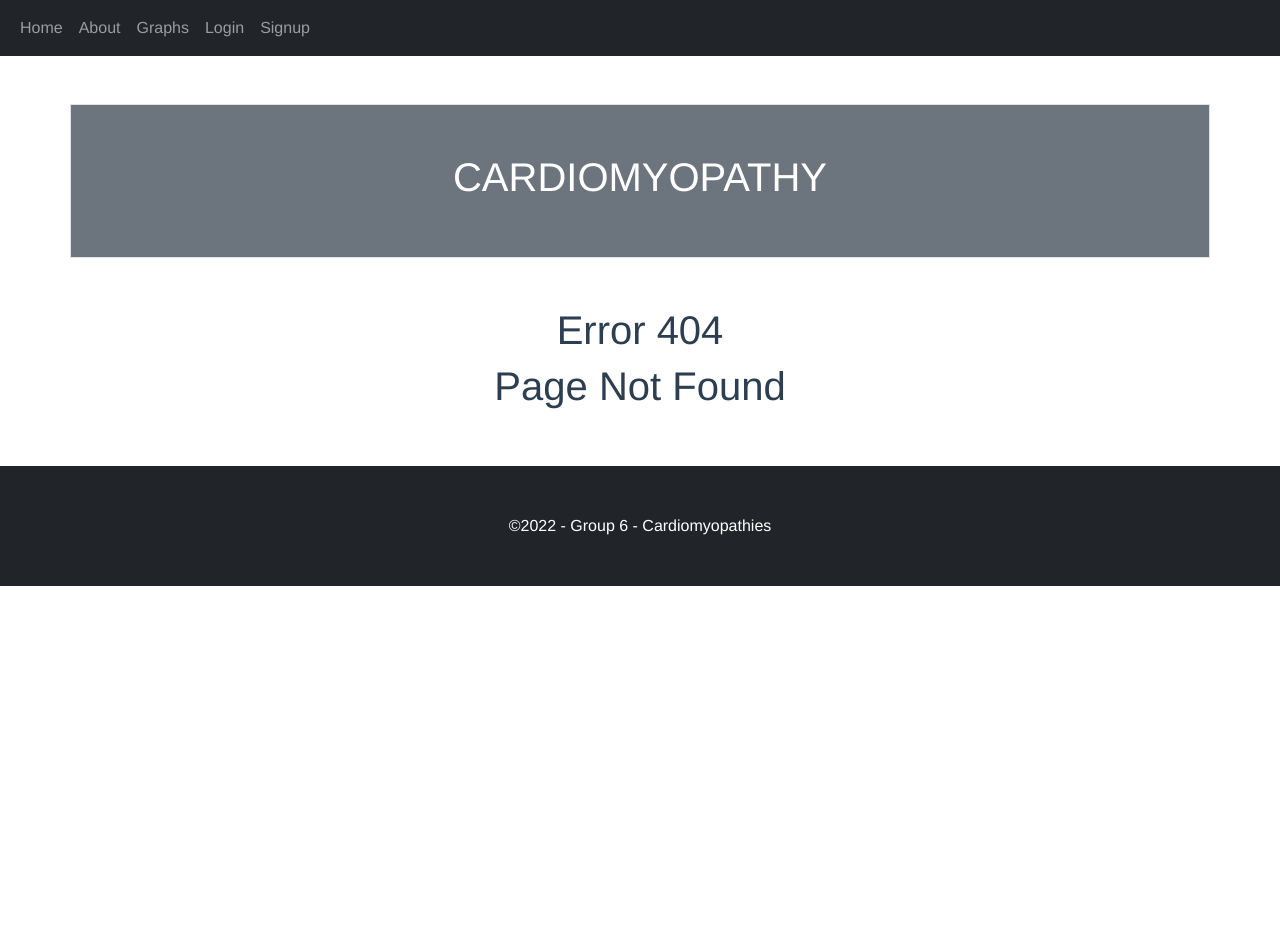
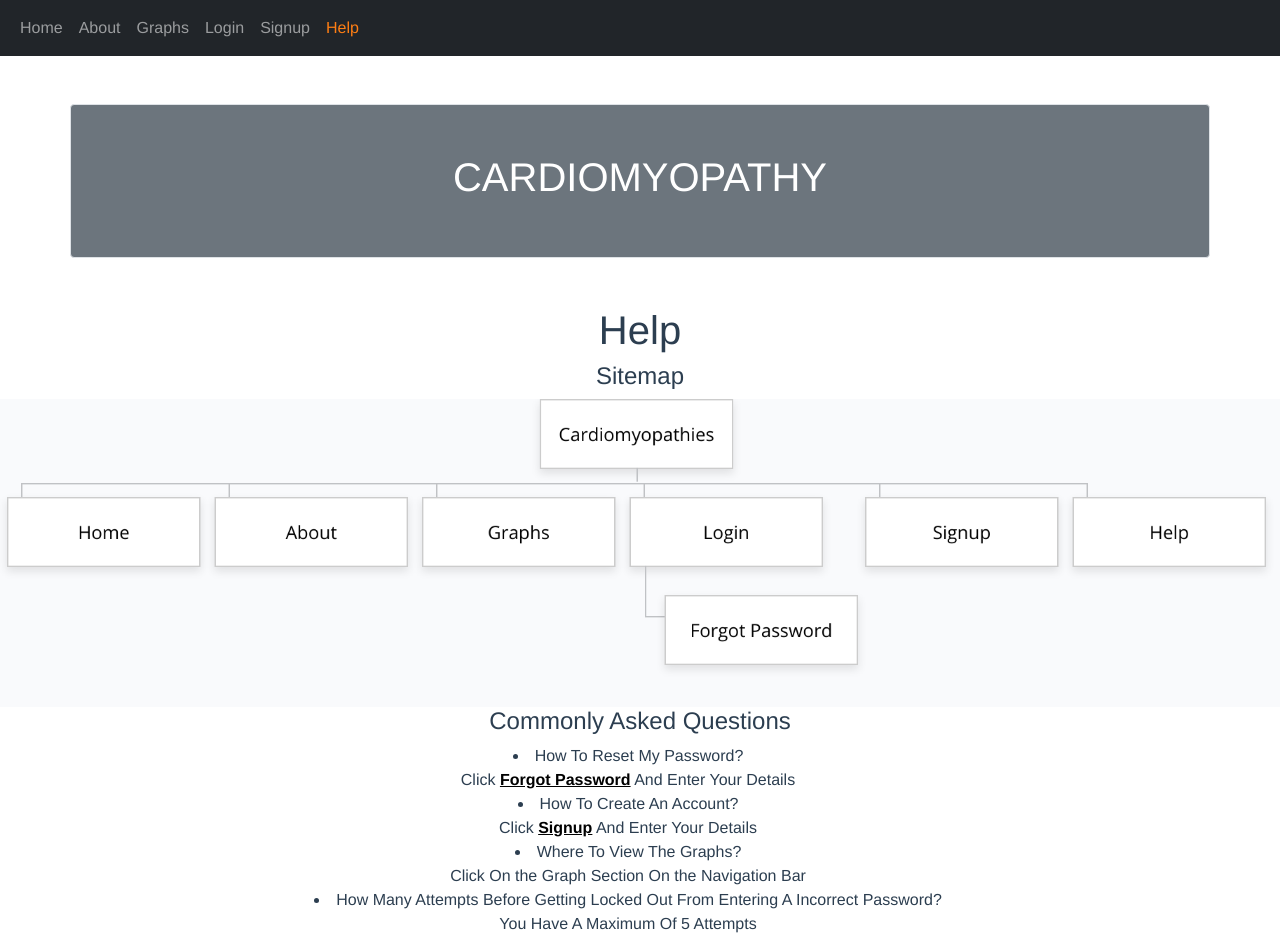
Before and after one commit to muneeb29/CentralRepo, a Vue app: page /help in a window 1280 px wide. Before the commit this address had no page. Shown: the top 952 px of the page. Before the commit the page ends 800 px from the top, so only its background shows below. Built offline with nearby package versions, Linux system fonts and the light colour scheme; the HTML template or start-up script is replaced by a standard one.

Commit message:
Added Reset Password Page And Created Help Page

```diff
--- a/src/App.vue
+++ b/src/App.vue
@@ -1,7 +1,7 @@
 <template>
   <navbar></navbar>
 
-  <div class="container p-5 my-5 border bg-secondary text-white">
+  <div class="container p-5 my-5 border bg-secondary text-white rounded">
     <h1 class="text-uppercase">Cardiomyopathy</h1>
   </div>
   <router-view />
--- a/src/components/NavBar.vue
+++ b/src/components/NavBar.vue
@@ -27,6 +27,11 @@
             >Signup</router-link
           >
         </li>
+                <li class="nav-item">
+          <router-link :to="{ name: 'Help' }" class="nav-link"
+            >Help</router-link
+          >
+        </li>
       </ul>
     </div>
   </nav>
--- a/src/router/index.js
+++ b/src/router/index.js
@@ -4,6 +4,8 @@ import About from '../views/About.vue'
 import Graphs from '../views/Graphs.vue'
 import Signup from '../views/Signup.vue'
 import Login from '../views/Login.vue'
+import Forgot from '../views/Forgot.vue'
+import Help from '../views/Help.vue'
 import Notfound from '../views/Notfound.vue'
 
 const routes = [
@@ -33,6 +35,16 @@ const routes = [
     component: Login
   },
   {
+    path: '/forgot',
+    name: 'Forgot',
+    component: Forgot
+  },
+  {
+    path: '/help',
+    name: 'Help',
+    component: Help
+  },
+  {
     path: "/:catchAll(.*)",
     name: "Notfound",
     component: Notfound,
--- /dev/null
+++ b/src/views/Forgot.vue
@@ -0,0 +1,44 @@
+<template>
+  <div class="container py-5 h-100">
+    <div class="row d-flex justify-content-center align-items-center h-100">
+      <div class="col-12 col-md-8 col-lg-6 col-xl-5">
+        <div class="card bg-dark text-white" style="border-radius: 1rem">
+          <div class="card-body p-5 text-center">
+            <div class="mb-md-5 mt-md-4 pb-5">
+              <h2 class="fw-bold mb-2 text-uppercase">Forgot Password</h2>
+              <p class="text-white-50 mb-5">
+                Please enter your Details
+              </p>
+
+              <div class="form-outline form-white mb-4">
+                <input
+                  type="email"
+                  id="emailID"
+                  class="form-control form-control-lg"
+                />
+                <label class="form-label" for="EmailID">Email</label>
+              </div>
+
+
+              <button class="btn btn-outline-light btn-lg px-5" type="submit">
+                Reset Password
+              </button>
+            </div>
+
+
+          </div>
+        </div>
+      </div>
+    </div>
+  </div>
+</template>
+
+<script>
+export default {
+
+}
+</script>
+
+<style>
+
+</style>
--- /dev/null
+++ b/src/views/Help.vue
@@ -0,0 +1,53 @@
+<template>
+  <div>
+    <h1>Help</h1>
+
+    <div class="container-fluid bg light">
+      <h4>Sitemap</h4>
+    </div>
+    <img alt="sitemap" src="../img/sitemap.png" style="width: 100%" />
+
+    <div class="row">
+      <h4>Commonly Asked Questions</h4>
+      <div class="row text-left">
+        <li>How To Reset My Password?</li>
+
+        <div class="col">Click                            <router-link
+                :to="{ name: 'Forgot' }"
+                class="text-black fw-bold"
+                >Forgot Password</router-link
+              > And Enter Your Details</div>
+      </div>
+
+      <div class="container bg light"></div>
+
+      <div class="row text-left">
+        <li>How To Create An Account?</li>
+
+        <div class="col">Click               <router-link
+                :to="{ name: 'Signup' }"
+                class="text-black fw-bold"
+                >Signup</router-link
+              > And Enter Your Details</div>
+      </div>
+      <div class="row text-left">
+        <li>Where To View The Graphs?</li>
+
+        <div class="col">Click On the Graph Section On the Navigation Bar</div>
+      </div>
+      <div class="row text-left">
+        <li>
+          How Many Attempts Before Getting Locked Out From Entering A Incorrect
+          Password?
+        </li>
+        <div class="col">You Have A Maximum Of 5 Attempts</div>
+      </div>
+    </div>
+  </div>
+</template>
+
+<script>
+export default {};
+</script>
+
+<style></style>
--- a/src/views/Login.vue
+++ b/src/views/Login.vue
@@ -29,7 +29,11 @@
               </div>
 
               <p class="small mb-5 pb-lg-2">
-                <a class="text-white-50" href="#!">Forgot password?</a>
+                             <router-link
+                :to="{ name: 'Forgot' }"
+                class="text-white-50 fw-bold"
+                >Forgot Password</router-link
+              >
               </p>
 
               <button class="btn btn-outline-light btn-lg px-5" type="submit">
```
Also changed, not shown: src/img/sitemap.png (added).
